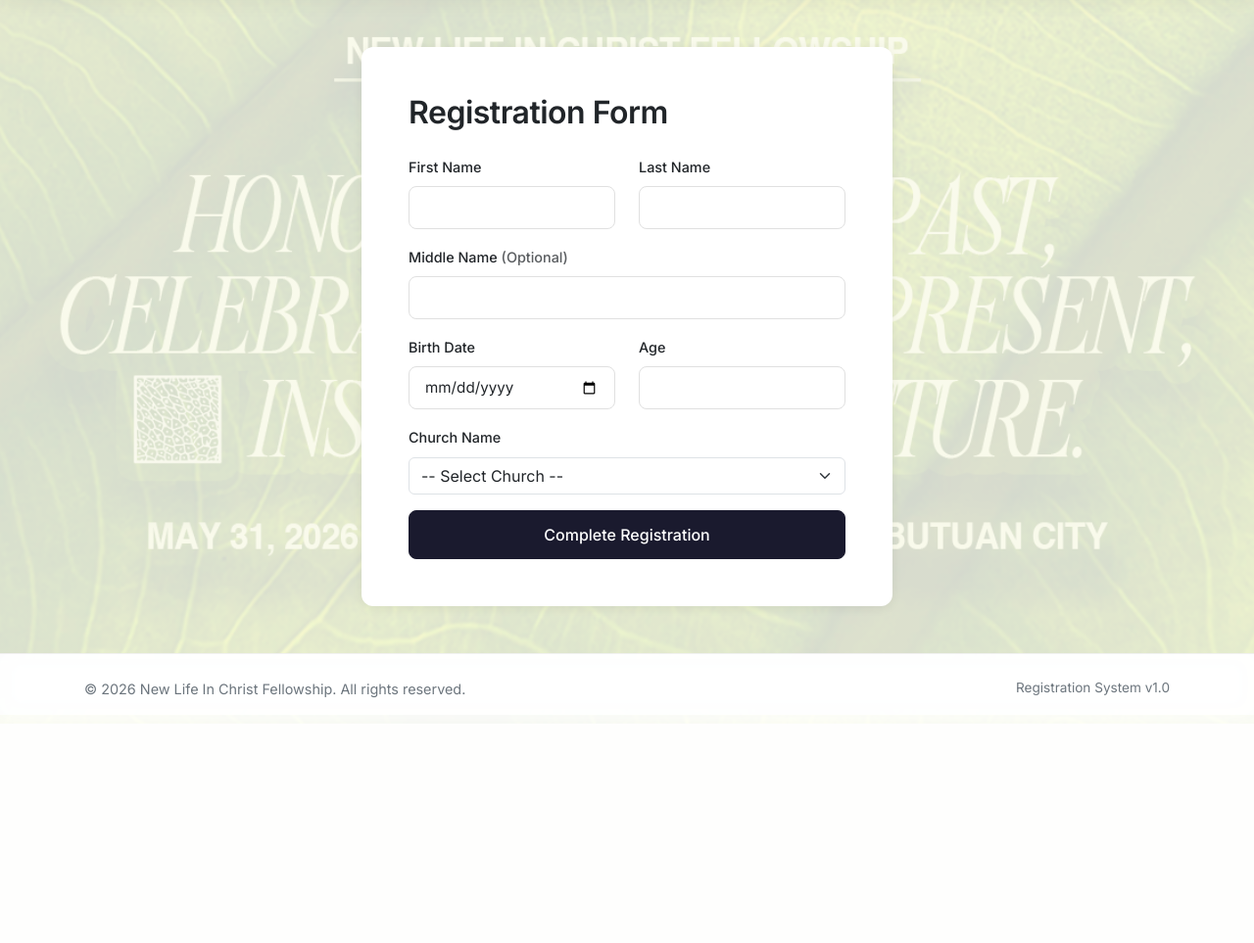
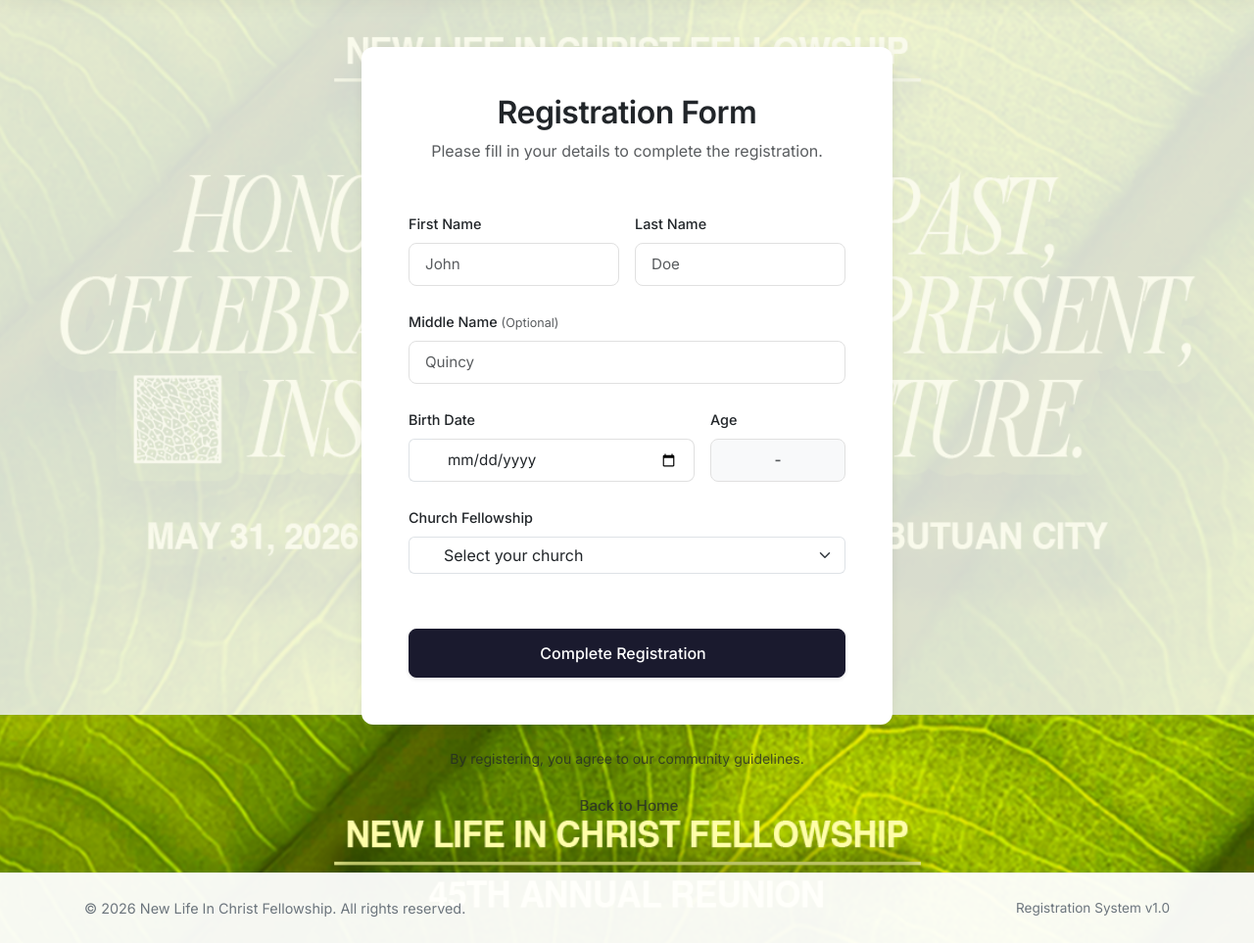
Before and after one commit to Bryzsx/registration-form, a Flask app: page /register in a window 1280 px wide. Shown: the part 70-1033 px from the top of the page at 98% size. Before the commit the page ends 782 px from the top, so only its background shows below. Run offline with Flask 3, Linux system fonts and the light colour scheme.

```diff
--- a/templates/register.html
+++ b/templates/register.html
@@ -4,56 +4,74 @@
 
 {% block content %}
 <div class="row justify-content-center">
-    <div class="col-12 col-md-8 col-lg-6">
-        <div class="card">
-            <div class="card-body p-3 p-md-4 p-lg-5">
-                <h2 class="mb-3 mb-md-4">Registration Form</h2>
+    <div class="col-lg-6 col-md-8">
+        <div class="card glass-card animate-up">
+            <div class="card-body p-4 p-md-5">
+                <div class="text-center mb-5">
+                    <h2 class="mb-2">Registration Form</h2>
+                    <p class="text-muted">Please fill in your details to complete the registration.</p>
+                </div>
 
-                <form method="POST" action="{{ url_for('register') }}">
-                    <div class="row">
-                        <div class="col-12 col-md-6 mb-3">
+                <form method="POST" action="{{ url_for('register') }}" class="needs-validation">
+                    <div class="row g-3 mb-4">
+                        <div class="col-sm-6">
                             <label for="first_name" class="form-label">First Name</label>
-                            <input type="text" class="form-control" id="first_name" name="first_name" required>
+                            <input type="text" class="form-control" id="first_name" name="first_name" placeholder="John" required>
                         </div>
 
-                        <div class="col-12 col-md-6 mb-3">
+                        <div class="col-sm-6">
                             <label for="last_name" class="form-label">Last Name</label>
-                            <input type="text" class="form-control" id="last_name" name="last_name" required>
+                            <input type="text" class="form-control" id="last_name" name="last_name" placeholder="Doe" required>
                         </div>
                     </div>
 
-                    <div class="mb-3">
-                        <label for="middle_name" class="form-label">Middle Name <span class="text-muted">(Optional)</span></label>
-                        <input type="text" class="form-control" id="middle_name" name="middle_name">
+                    <div class="mb-4">
+                        <label for="middle_name" class="form-label">Middle Name <span class="fw-normal text-muted small">(Optional)</span></label>
+                        <input type="text" class="form-control" id="middle_name" name="middle_name" placeholder="Quincy">
                     </div>
 
-                    <div class="row">
-                        <div class="col-12 col-md-6 mb-3">
+                    <div class="row g-3 mb-4">
+                        <div class="col-sm-8">
                             <label for="birth_date" class="form-label">Birth Date</label>
-                            <input type="date" class="form-control" id="birth_date" name="birth_date" required onchange="calculateAge()">
+                            <div class="input-group">
+                                <span class="input-group-text bg-white border-end-0"><i class="bi bi-calendar3"></i></span>
+                                <input type="date" class="form-control border-start-0" id="birth_date" name="birth_date" required onchange="calculateAge()">
+                            </div>
                         </div>
 
-                        <div class="col-12 col-md-6 mb-3">
+                        <div class="col-sm-4">
                             <label for="age" class="form-label">Age</label>
-                            <input type="text" class="form-control" id="age" name="age" readonly>
+                            <input type="text" class="form-control bg-light fw-bold text-center" id="age" name="age" readonly placeholder="-">
                         </div>
                     </div>
 
-                    <div class="mb-3">
-                        <label for="church_id" class="form-label">Church Name</label>
-                        <select class="form-select" id="church_id" name="church_id" required>
-                            <option value="">-- Select Church --</option>
-                            {% for church in churches %}
-                                <option value="{{ church.id }}">{{ church.name }}</option>
-                            {% endfor %}
-                        </select>
-                    </div>
+                        <div class="mb-5">
+                            <label for="church_id" class="form-label">Church Fellowship</label>
+                            <div class="input-group">
+                                <span class="input-group-text bg-white border-end-0"><i class="bi bi-house-door"></i></span>
+                                <select class="form-select border-start-0" id="church_id" name="church_id" required>
+                                    <option value="" selected disabled>Select your church</option>
+                                    {% for church in churches %}
+                                        <option value="{{ church.id }}">{{ church.name }}</option>
+                                    {% endfor %}
+                                </select>
+                            </div>
+                        </div>
 
-                    <div class="d-grid">
-                        <button type="submit" class="btn btn-primary btn-lg w-100">Complete Registration</button>
+                    <div class="d-grid pt-2">
+                        <button type="submit" class="btn btn-primary btn-lg shadow-sm">
+                            Complete Registration <i class="bi bi-arrow-right-short ms-2"></i>
+                        </button>
                     </div>
                 </form>
             </div>
+        </div>
+
+        <div class="text-center mt-4 animate-up" style="animation-delay: 0.2s">
+            <p class="text-muted small">By registering, you agree to our community guidelines.</p>
+            <a href="{{ url_for('index') }}" class="btn btn-link text-decoration-none text-muted">
+                <i class="bi bi-arrow-left me-1"></i> Back to Home
+            </a>
         </div>
     </div>
 </div>
@@ -65,6 +83,10 @@ function calculateAge() {
     const birthDate = document.getElementById('birth_date').value;
     if (!birthDate) return;
 
+    // Add a small loading effect to the age field
+    const ageInput = document.getElementById('age');
+    ageInput.value = "...";
+
     fetch('/api/calculate-age', {
         method: 'POST',
         headers: {
@@ -74,21 +96,12 @@ function calculateAge() {
     })
     .then(response => response.json())
     .then(data => {
-        document.getElementById('age').value = data.age;
+        ageInput.value = data.age;
+    })
+    .catch(err => {
+        console.error('Error calculating age:', err);
+        ageInput.value = "Error";
     });
-}
-
-function toggleChurchInput() {
-    const select = document.getElementById('church_id');
-    const otherDiv = document.getElementById('other_church_div');
-
-    if (select.value === 'other') {
-        otherDiv.style.display = 'block';
-        document.getElementById('church_name').required = true;
-    } else {
-        otherDiv.style.display = 'none';
-        document.getElementById('church_name').required = false;
-    }
 }
 </script>
 {% endblock %}
```
